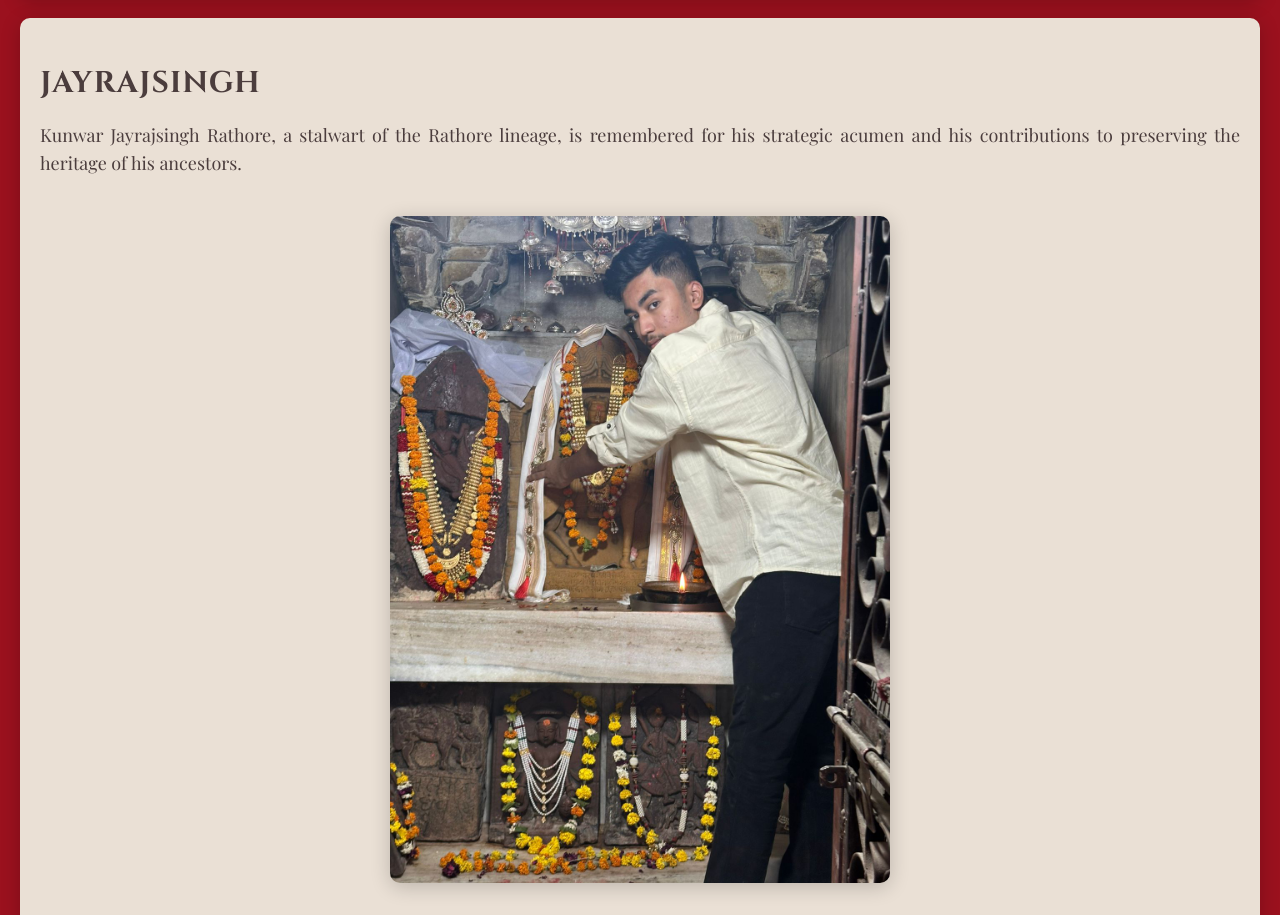
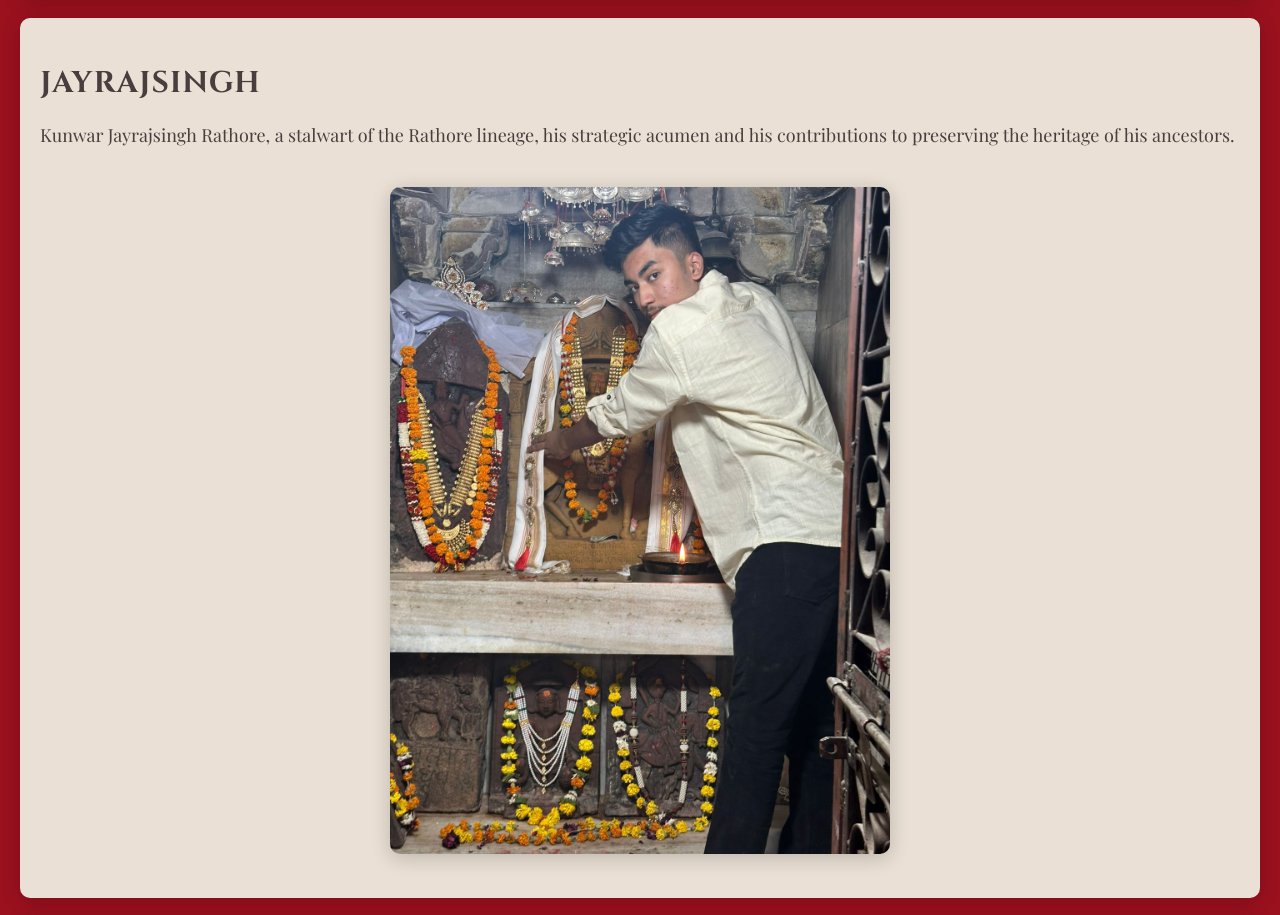
Before and after one commit to jayrajsinhrathore/rathore, a plain HTML site: page HISTORY.HTML in a window 1280 px wide. Shown: the part 2904-3819 px from the top of the page. Drawn offline with nearby package versions, Linux system fonts and the light colour scheme.

Commit message:
Update HISTORY.HTML

```diff
--- a/HISTORY.HTML
+++ b/HISTORY.HTML
@@ -246,7 +246,7 @@
 <div class="history-section">
     <h2>Jayrajsingh</h2>
     <p>
-        Kunwar Jayrajsingh Rathore, a stalwart of the Rathore lineage, is remembered for his strategic acumen and his contributions to preserving the heritage of his ancestors.
+        Kunwar Jayrajsingh Rathore, a stalwart of the Rathore lineage,  his strategic acumen and his contributions to preserving the heritage of his ancestors.
     </p>
     <div class="image-section">
         <img src="baburathore.jpeg" alt="Jayrajsingh Image">
```
